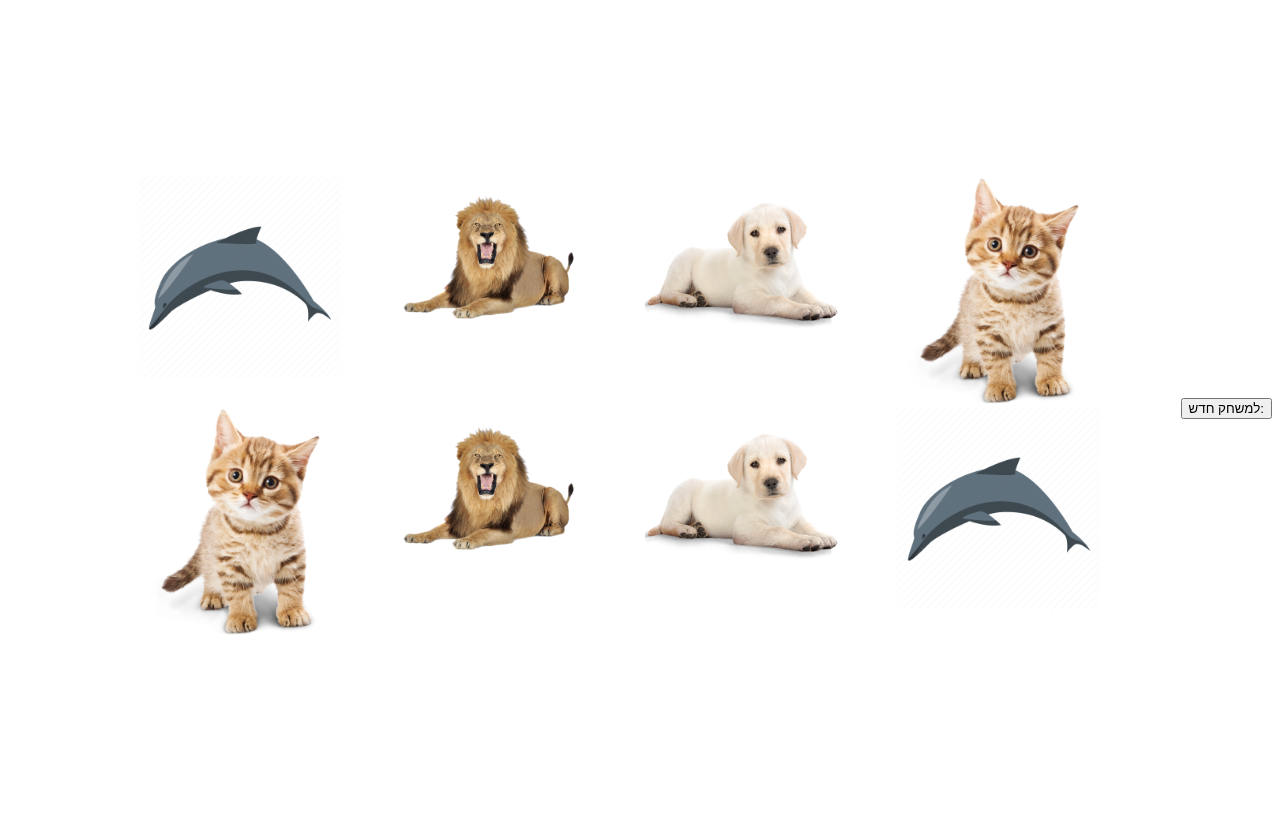
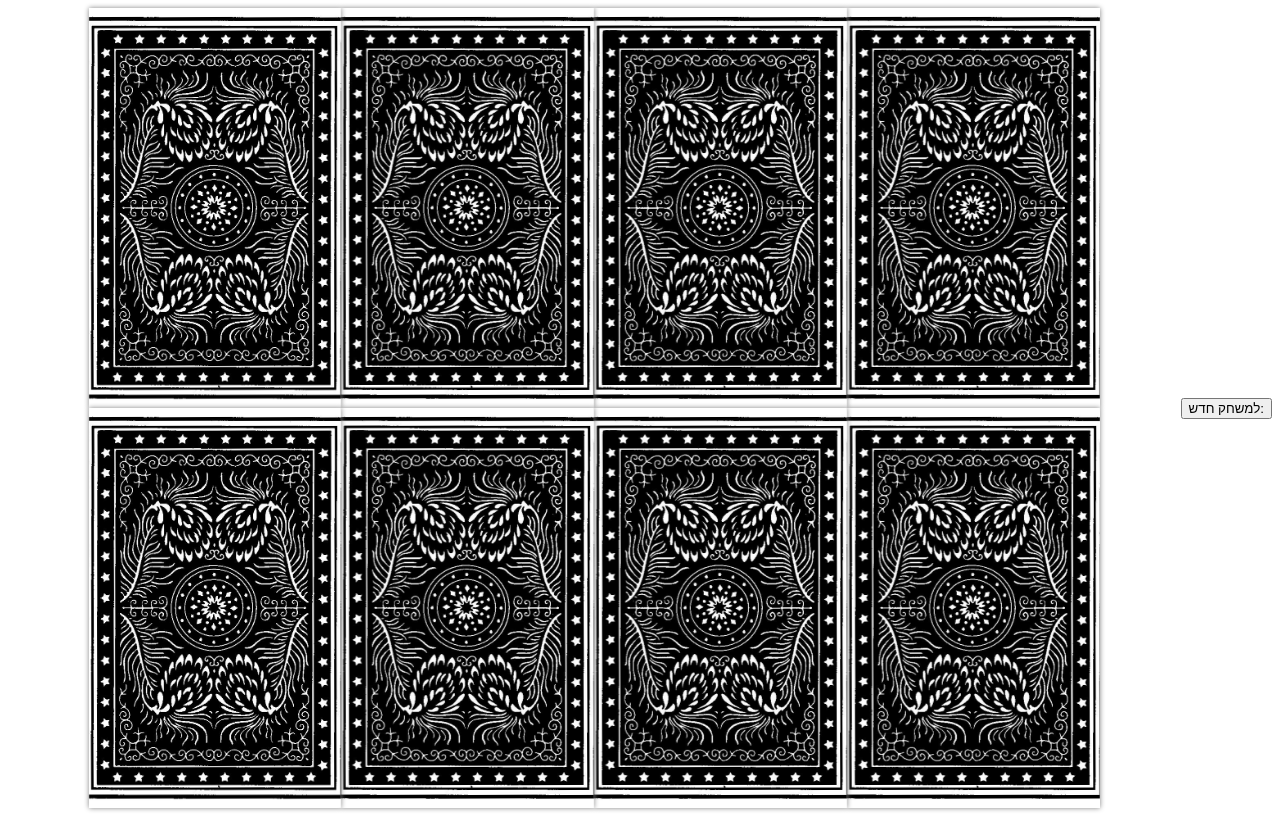
Before and after one commit to yoav24/yoav, a plain HTML site: page memory game/index.html in a window 1280 px wide. Both pictures are taken after a click on the button "קל". Drawn offline with Linux system fonts and the light colour scheme.

Commit message:
memory game flip

```diff
--- a/memory game/index.js
+++ b/memory game/index.js
@@ -12,6 +12,7 @@ const images = [
 ]
 
 const doubleCards = []
+let openedCards = []
 
 function shuffleFunction(arr) {
     return arr.sort(() => Math.round(Math.random() * 100) - 50)
@@ -47,7 +48,7 @@ function renderCards(cards) {
 
     cards.forEach(el => {
         html += `
-            <div id="${el.id}">
+            <div id="${el.id}" class="card">
                 <div class="backCard"></div>
                 <div class="frontCard">
                     <img src=${el.src} alt=${el.src}/>
@@ -57,14 +58,49 @@ function renderCards(cards) {
     });
 
     root.innerHTML = html
+
+    const allCardsOfGame = document.querySelectorAll(".card")
+
+    allCardsOfGame.forEach(cd => {
+        cd.addEventListener("click", () => {
+            console.log(cd.id)
+            cd.classList.toggle("flip")
+
+            if (openedCards.length === 0 || openedCards.length === 1) {
+                openedCards.push(cd)
+
+                checkCards()
+            }
+
+        })
+    })
 }
 
-resetbtn.addEventListener("click",()=>{
+const checkCards = () => {
+    if (openedCards.length === 2) {
+        if (openedCards[0].id == openedCards[1].id) {
+            console.log('you win')
+        } else {
+            console.log(`try again`)
+            setTimeout(() => {
+                openedCards[0].classList.toggle("flip")
+                openedCards[1].classList.toggle("flip")
+            }, 1000)
+        }
+        openedCards = []
+    }
+
+}
+
+resetbtn.addEventListener("click", () => {
     location.reload()
-    console.log("aa")
+
 
 })
 
 // images.forEach.addEventListener('click',()=>{
 //     console.log("Aaaaaaa")
 // })
+// images.forEach(el=>{
+//     el.a
+// })
--- a/memory game/style.css
+++ b/memory game/style.css
@@ -1,4 +1,4 @@
-body{
+body {
     height: 100vh;
     display: flex;
     align-items: center;
@@ -10,7 +10,53 @@ body{
     margin: 5% auto;
     display: grid;
     grid-template-columns: repeat(4, 1fr);
+    height: 100vh;
 }
-.root div > img {
-    width: 80%;
+
+.root div>img {
+    /* width: 80%; */
 }
+
+.card {
+    width: 100%;
+    position: relative;
+    box-shadow: 0px 0px 5px grey;
+    transform: scale(1);
+    transform-style: preserve-3d;
+    transition: transform .5s;
+}
+
+.card:active {
+    transform: scale(0.9);
+    transition: transform .2s;
+}
+
+.card.flip {
+    transform: rotateY(180deg);
+}
+
+.frontCard,
+.backCard {
+    width: 100%;
+    height: 100%;
+    position: absolute;
+    background-position: center;
+    background-size: cover;
+    backface-visibility: hidden;
+}
+
+.backCard {
+    background-image: url("./img/card-back.png");
+}
+.frontCard {
+    transform: rotateY(180deg);
+    display: flex;
+    align-items: center;
+    justify-content: center;
+    background-color: white;
+}
+
+.frontCard img {
+    width: 100%;
+    height: 80%;
+}
```
Also changed, not shown: memory game/img/card-back.png (added).
